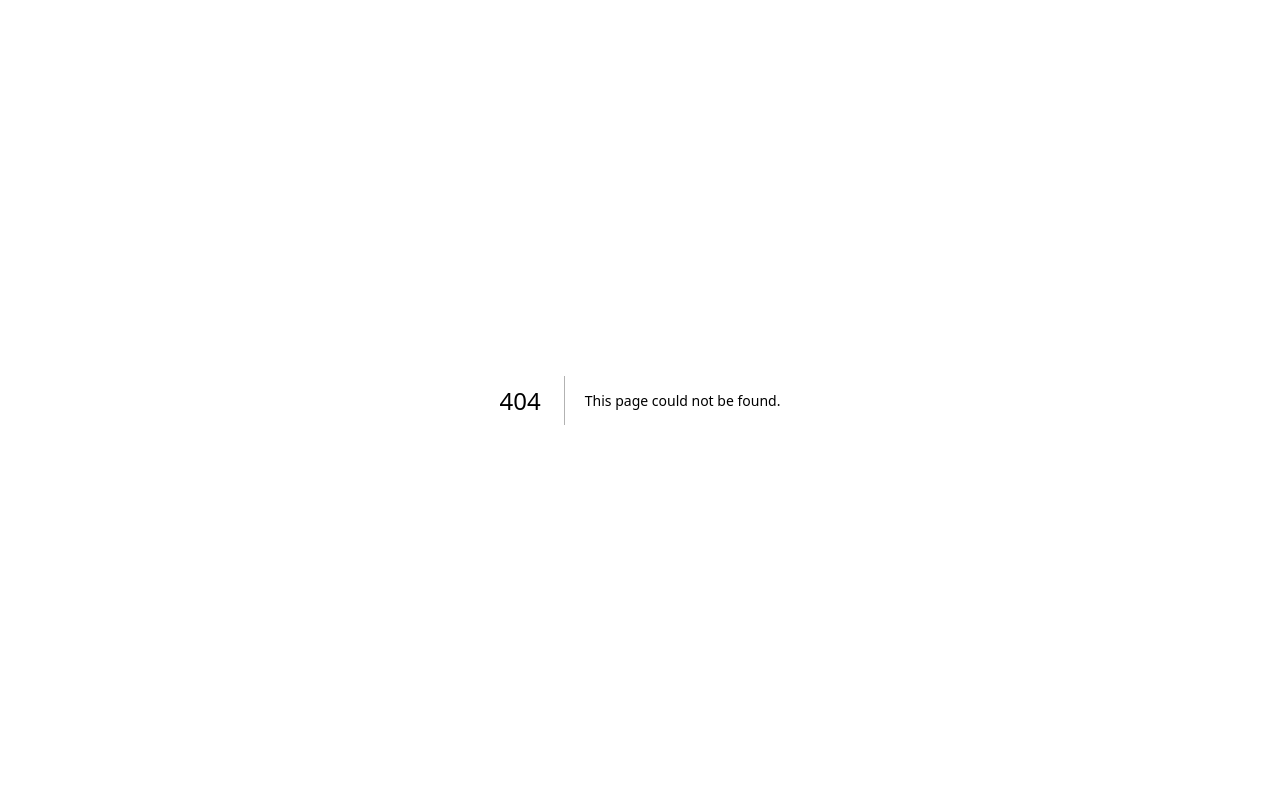
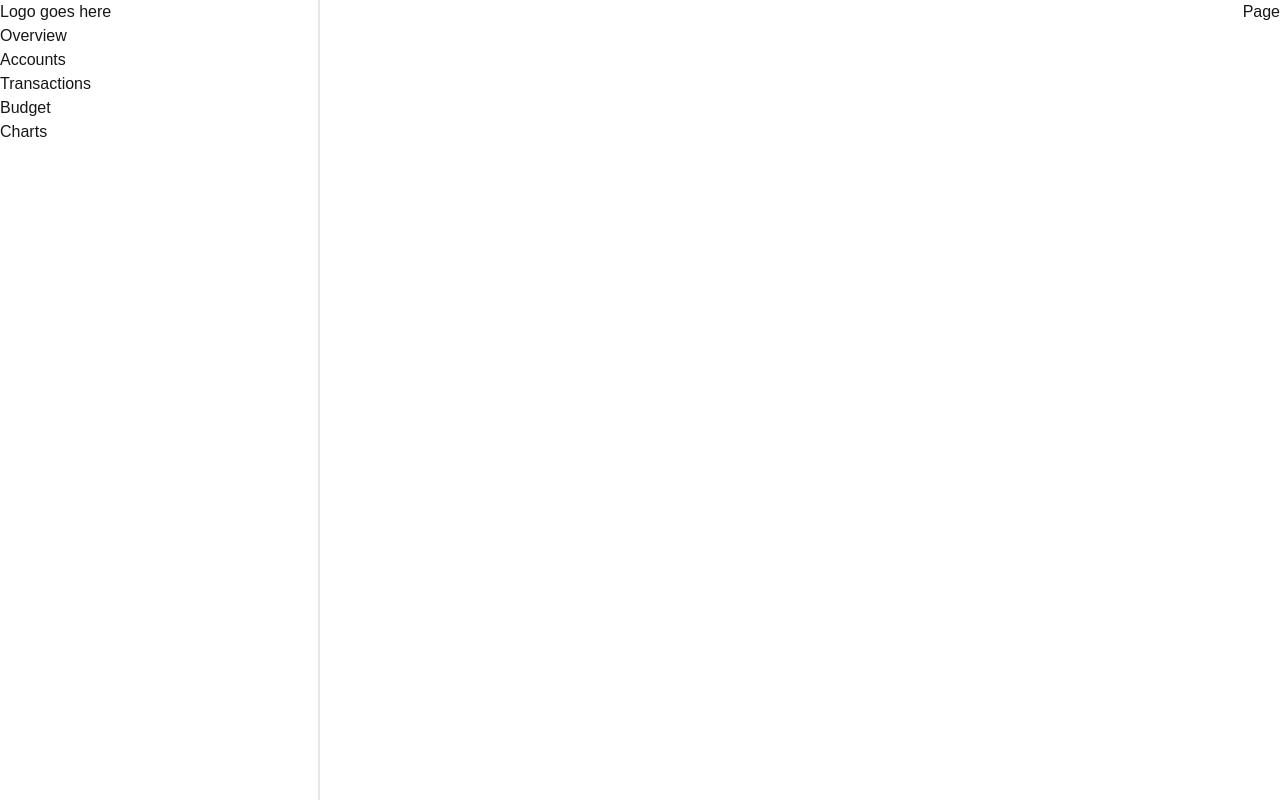
Before and after one commit to kristiyip/Finance-Tracker-NextJS, a Next.js app: page /dashboard in a window 1280 px wide. Before the commit this address had no page. Built offline with nearby package versions, Linux system fonts and the light colour scheme.

Commit message:
setup init dashboard page and layout

```diff
--- /dev/null
+++ b/app/dashboard/layout.tsx
@@ -0,0 +1,12 @@
+import SideBar from "../ui/sidebar"
+
+export default function Layout({children}: { children: React.ReactNode }) {
+  return (
+    <div className="flex h-screen">
+      <div className="w-full">
+        <SideBar />
+      </div>
+      <div>{children}</div>
+    </div>
+  )
+}
--- /dev/null
+++ b/app/dashboard/page.tsx
@@ -0,0 +1,7 @@
+export default function Page() {
+  return (
+    <div>
+      Page
+    </div>
+  )
+}
--- /dev/null
+++ b/app/ui/sidebar-nav-links.tsx
@@ -0,0 +1,29 @@
+"use client";
+
+import Link from "next/link"
+import { usePathname } from "next/navigation"
+
+const links = [
+  { name: "Overview", href: "/dashboard"},
+  { name: "Accounts", href: "/dashboard/accounts"},
+  { name: "Transactions", href: "/dashboard/transactions"},
+  { name: "Budget", href: "/dashboard/budget"},
+  { name: "Charts", href: "/dashboard/charts"}
+]
+
+export default function SideBarNavLinks() {
+  const pathname = usePathname()
+
+  return (
+    <>
+      {links.map((link, i) => (
+        <Link
+          key={link.name}
+          href={link.href}
+        >
+          <span>{link.name}</span>
+        </Link>
+      ))}
+    </>
+  )
+}
--- /dev/null
+++ b/app/ui/sidebar.tsx
@@ -0,0 +1,22 @@
+import Link from "next/link"
+import SideBarNavLinks from "./sidebar-nav-links"
+// Overview
+// Accounts
+// Transactions
+// Budget
+// Charts
+
+export default function SideBar() {
+  return (
+    <div className="flex flex-col h-full max-w-80 border-r-2">
+      <Link href="/">
+        <div>
+          Logo goes here
+        </div>
+      </Link>
+      <div className="flex flex-col">
+        <SideBarNavLinks />
+      </div>
+    </div>
+  )
+}
```
